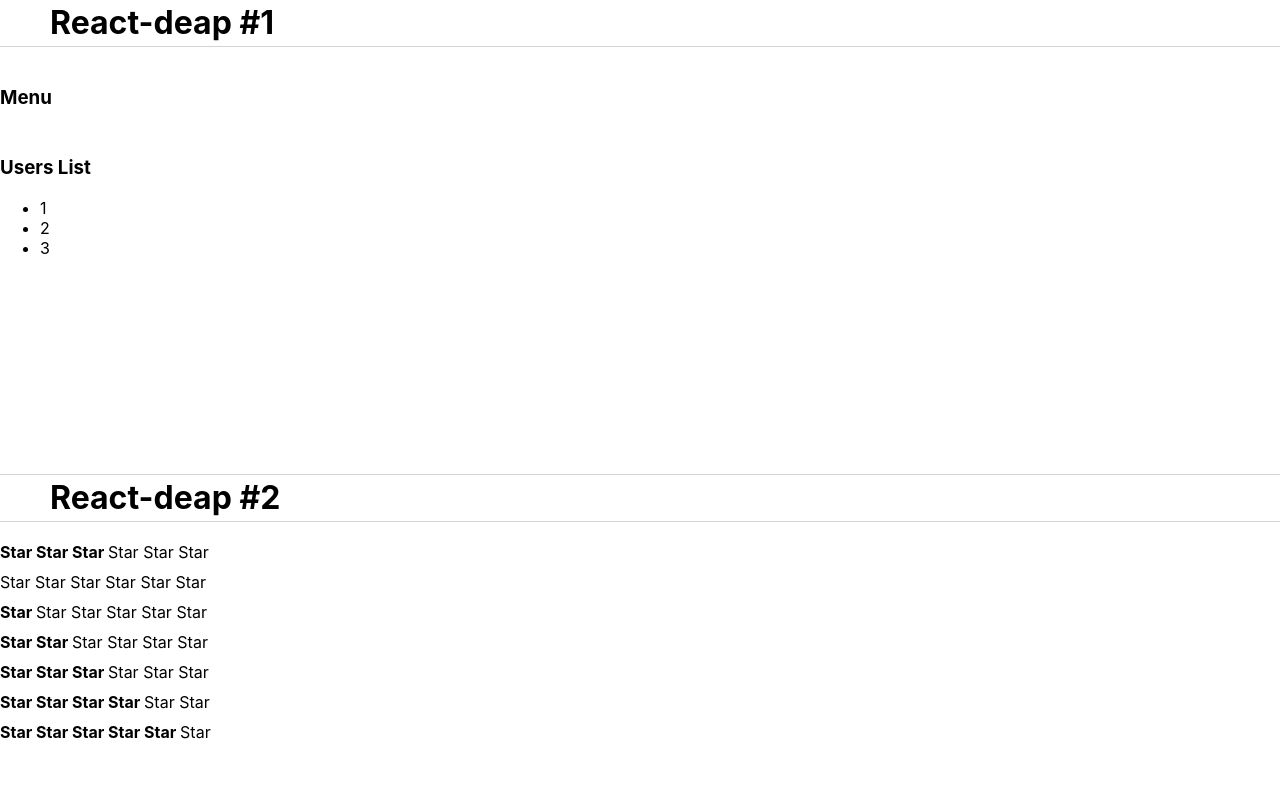
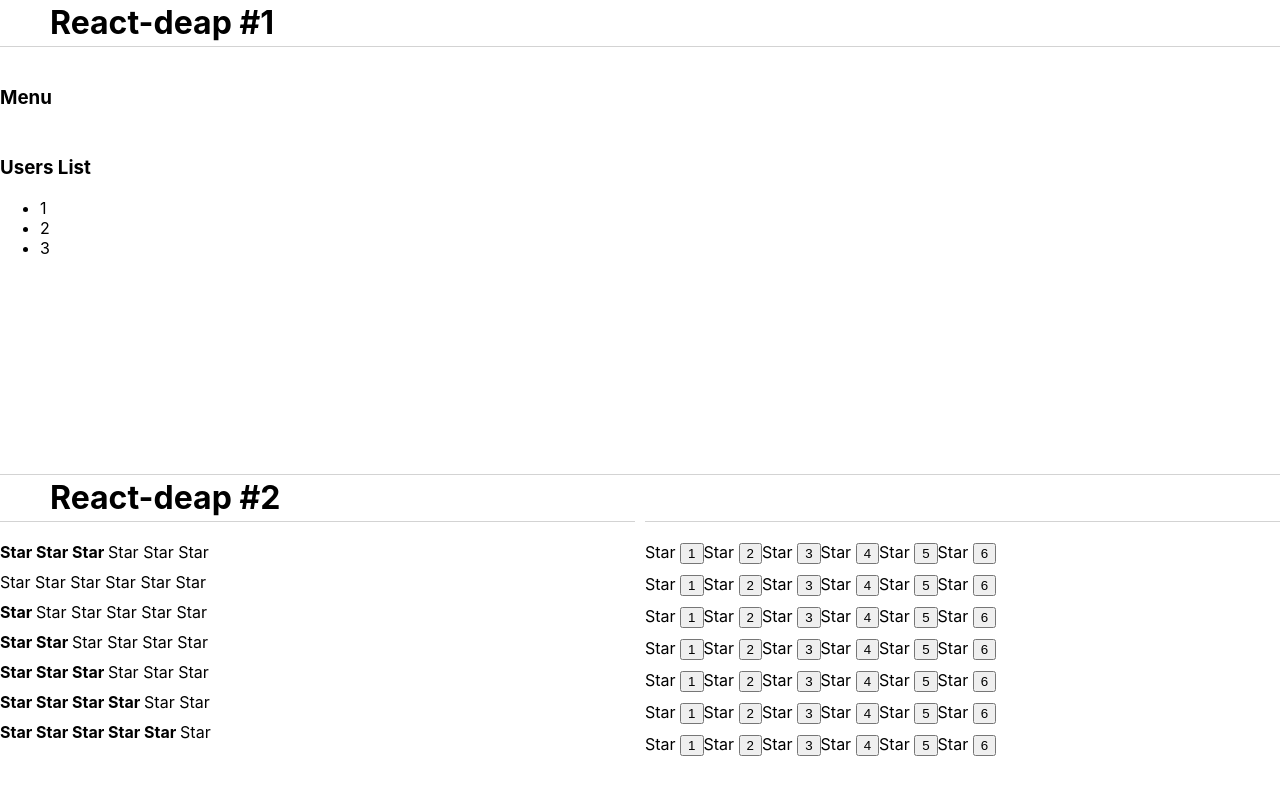
Before and after one commit to SirMissir/React-deep, a React (Create React App) app: page / in a window 1280 px wide. Shown: the top 800 px of the page. Built offline with nearby package versions, Linux system fonts and the light colour scheme.

Commit message:
feat: React кабзда как подробно 06 Home with useState

```diff
--- a/src/App.tsx
+++ b/src/App.tsx
@@ -9,6 +9,7 @@
 import {Money} from "./components/MicroTasks/ArrayMoneyUseState";
 import {MicroTaskInput} from "./components/MicroTasks/MicroTaskInput";
 import UncontrolledAccordion from "./components/UnControlledAccordion/UncontrolledAccordion";
+import {UnControlledRating} from "./components/UnControlledRating/UnControlledRating";
 
 
 
@@ -43,6 +44,7 @@
             </div>
 
             <div className={'hwTitle'}>React-deap #2</div>
+            <div className={'desk'}>
                 <div className={'hw'}>
                     <Rating value = {3}/>
                     <Rating value = {0}/>
@@ -51,6 +53,19 @@
                     <Rating value = {3}/>
                     <Rating value = {4}/>
                     <Rating value = {5}/>
+                </div>
+                <div className={'hw'}>
+                    <UnControlledRating/>
+                    <UnControlledRating/>
+                    <UnControlledRating/>
+                    <UnControlledRating/>
+                    <UnControlledRating/>
+                    <UnControlledRating/>
+                    <UnControlledRating/>
+
+                </div>
+
+
             </div>
 
             <div className={'hwTitle'}>MicroTasks #1</div>
--- /dev/null
+++ b/src/components/UnControlledRating/UnControlledRating.tsx
@@ -0,0 +1,33 @@
+import React, {useState} from "react";
+
+type RatingPropsType = {
+    // value: 0|1|2|3|4|5
+}
+type StarPropsType = {
+    selected: boolean
+}
+export function UnControlledRating() {
+    console.log("Rating rendered")
+
+    let [value, setValue]=useState(0)
+
+return(
+    <div>
+        <Star selected = {value > 0}/><button   onClick={()=>{setValue(1)}}>1</button>
+        <Star selected = {value > 1}/><button   onClick={()=>{setValue(2)}}>2</button>
+        <Star selected = {value > 2}/><button   onClick={()=>{setValue(3)}}>3</button>
+        <Star selected = {value > 3}/><button   onClick={()=>{setValue(4)}}>4</button>
+        <Star selected = {value > 4}/><button   onClick={()=>{setValue(5)}}>5</button>
+        <Star selected = {value > 5}/><button   onClick={()=>{setValue(6)}}>6</button>
+    </div>
+)
+}
+
+function Star(props:StarPropsType) {
+    console.log("Star rendered")
+    if(props.selected === true) {
+        return <span><b>Star </b></span>
+    }else{
+       return <span>Star </span>
+    }
+}
```
Lines whose indentation alone changed are shown as unchanged.
